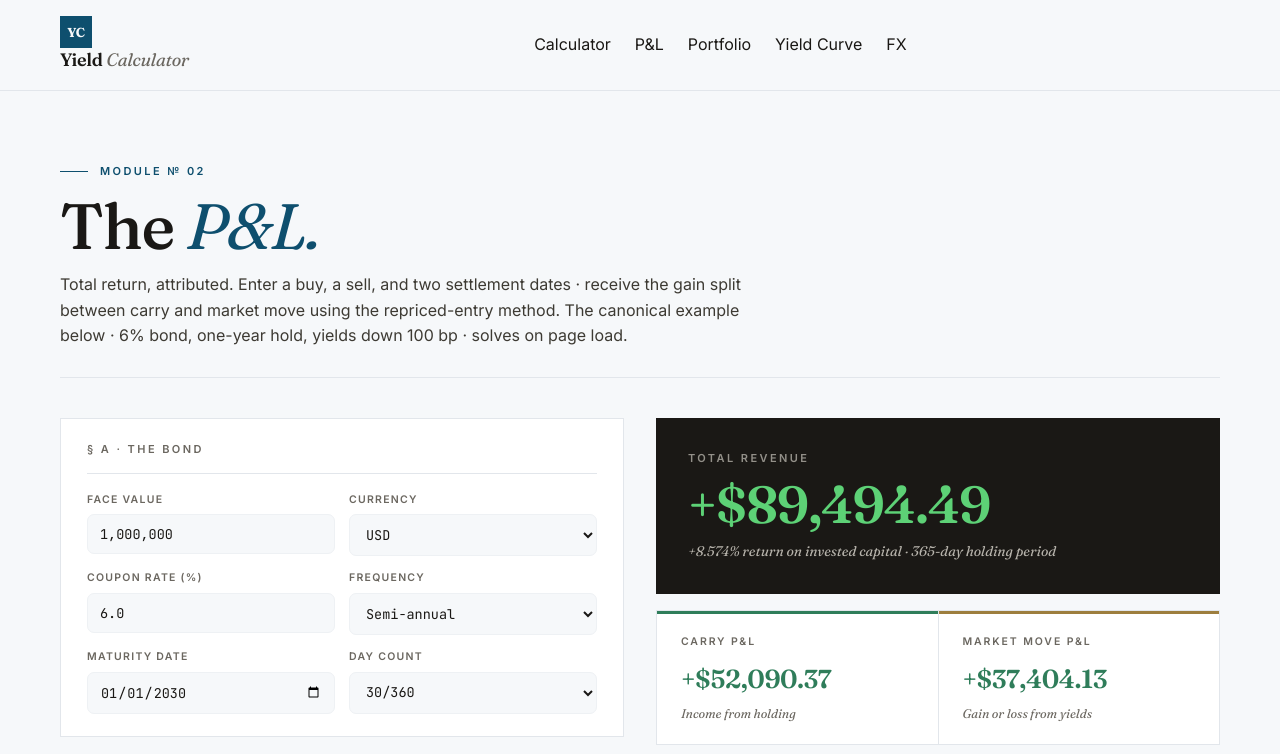
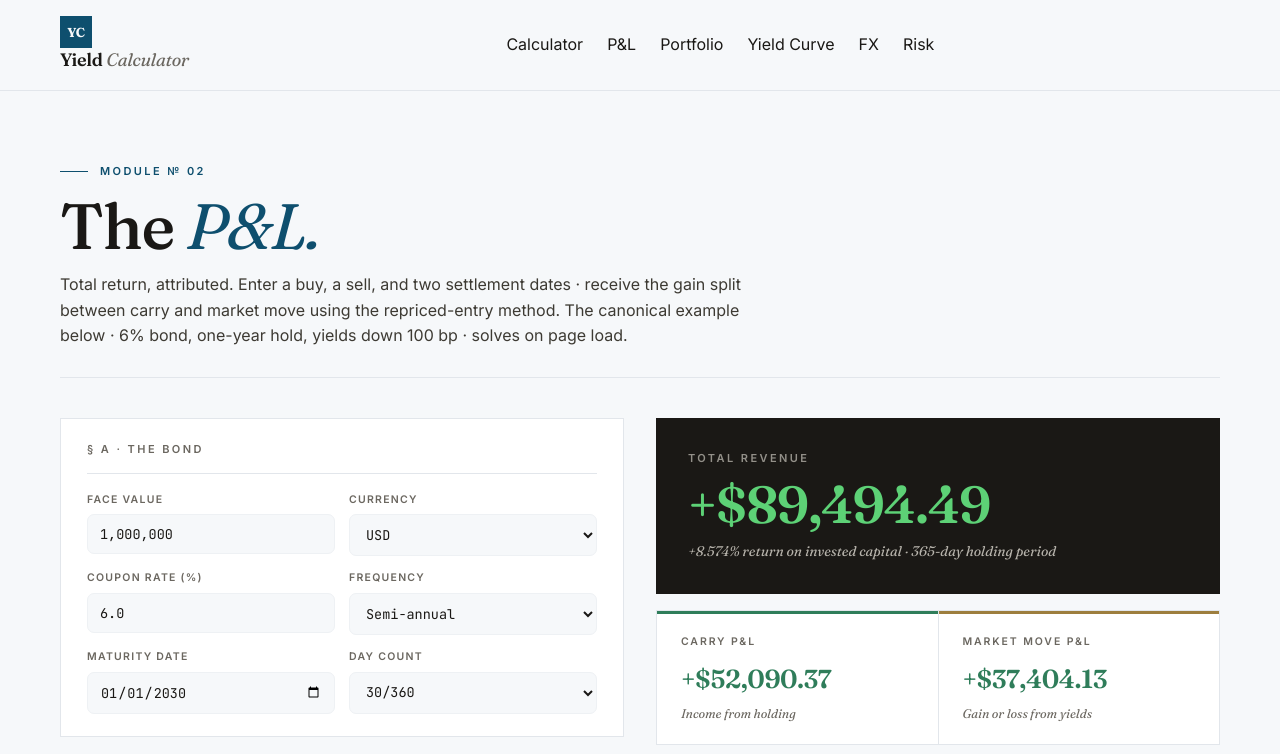
Before and after one commit to Garik725/Yield-Calculator, a Next.js app: page /revenue in a window 1280 px wide. Shown: the top 754 px of the page. Built offline with nearby package versions, Linux system fonts and the light colour scheme.

Commit message:
Update revenue.js

```diff
--- a/pages/revenue.js
+++ b/pages/revenue.js
@@ -145,6 +145,7 @@ export default function Revenue() {
             <Link href="/portfolio" className="hd-link">Portfolio</Link>
             <Link href="/curve" className="hd-link">Yield Curve</Link>
             <Link href="/fx" className="hd-link">FX</Link>
+            <Link href="/risk" className="hd-link">Risk</Link>
           </nav>
         </div>
       </header>
```
